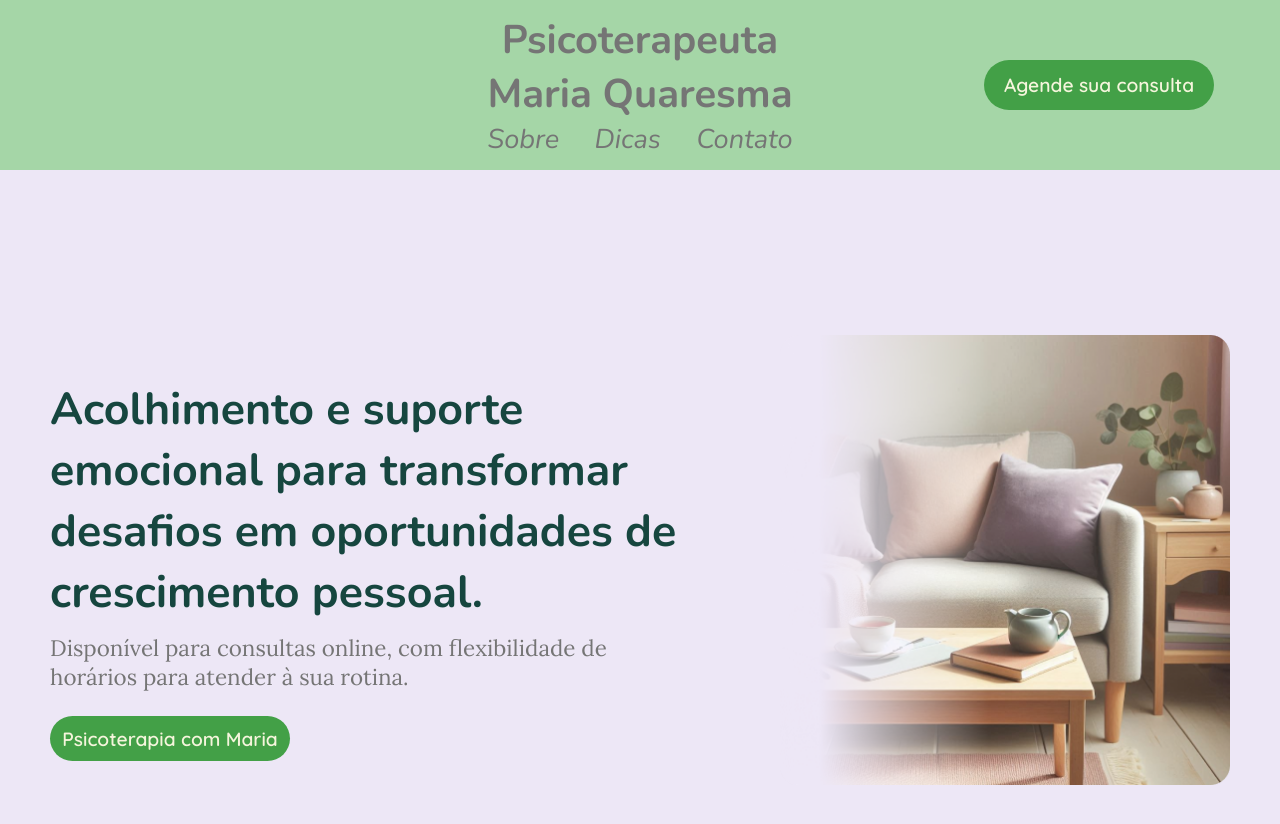
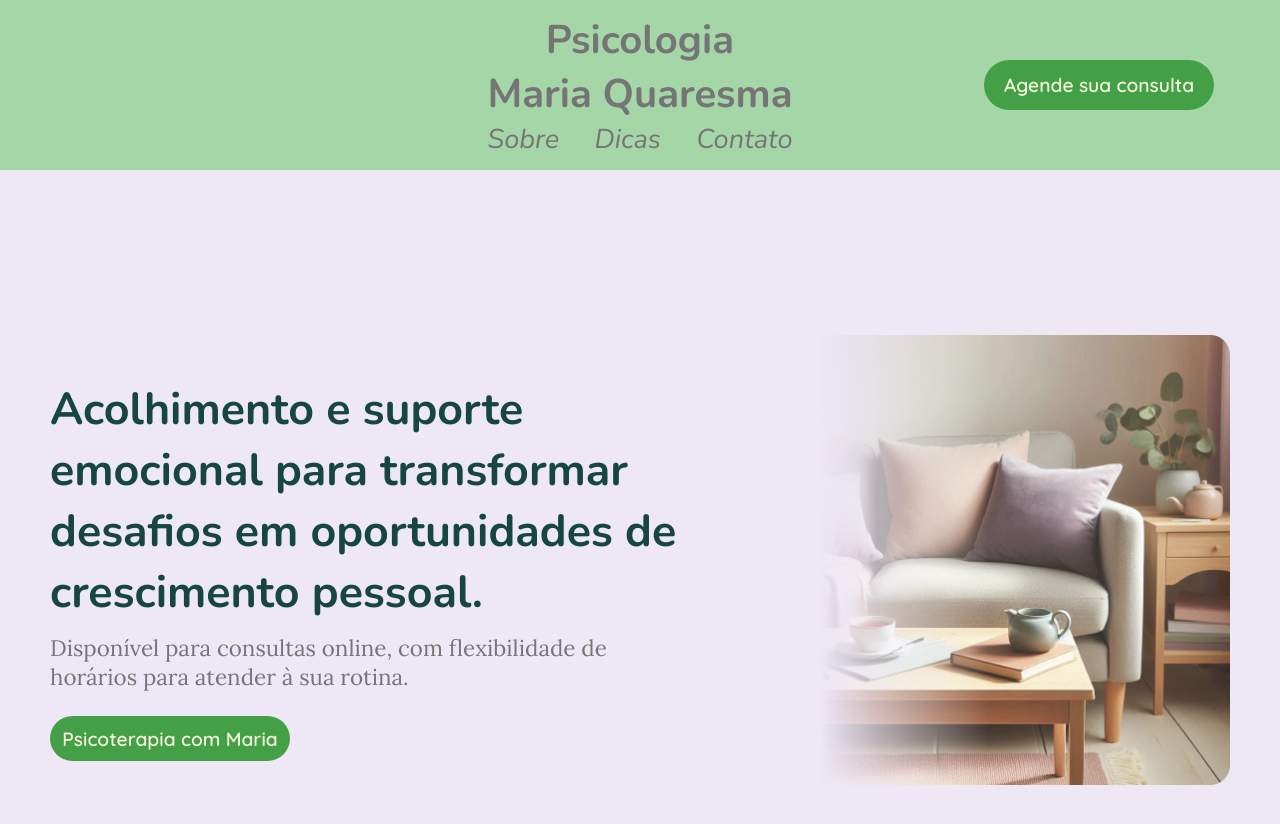
Before and after one commit to lmn-development/dra.mariadasdores, a React (Vite) app: page / in a window 1280 px wide. Shown: the top 824 px of the page. Built offline with nearby package versions, Linux system fonts and the light colour scheme; no server answers.

Commit message:
fix: Update header title for clarity; add id to contact section for navigation

```diff
--- a/src/components/header/index.tsx
+++ b/src/components/header/index.tsx
@@ -7,7 +7,7 @@ export function Header() {
   return (
     <header className={style.header}>
       <div className={style.divNavigation}>
-        <h1>Psicoterapeuta<br />Maria Quaresma</h1>
+        <h1>Psicologia<br />Maria Quaresma</h1>
         <nav>
           <ul>
             <li>
--- a/src/page/home/contact.tsx
+++ b/src/page/home/contact.tsx
@@ -47,7 +47,7 @@ export function Contact() {
   };
 
   return (
-    <section className={style.contactSection}>
+    <section className={style.contactSection} id="contact">
       <h2 className={style.contactTitle}>Entre em Contato</h2>
 
       <div className={style.contactContainer}>
```
